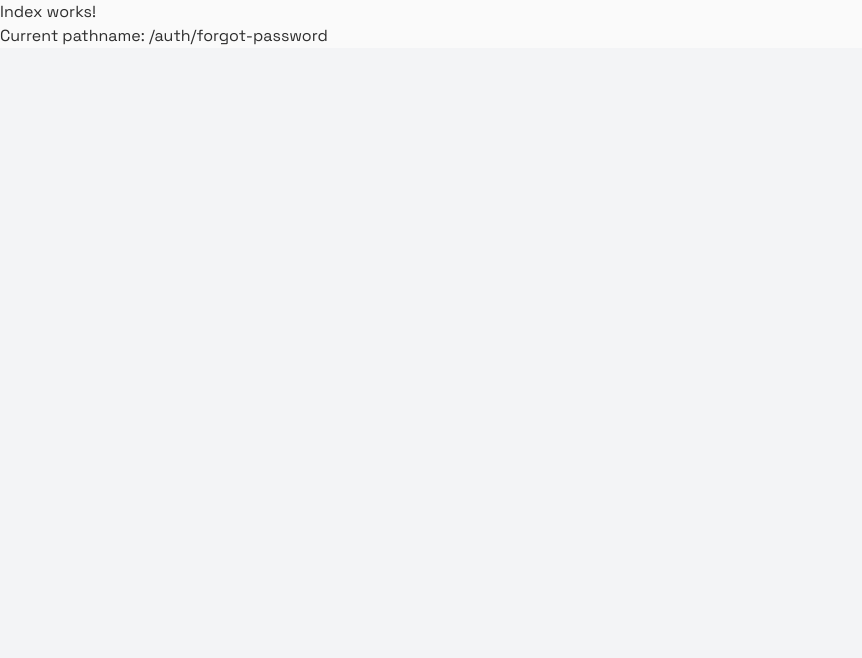
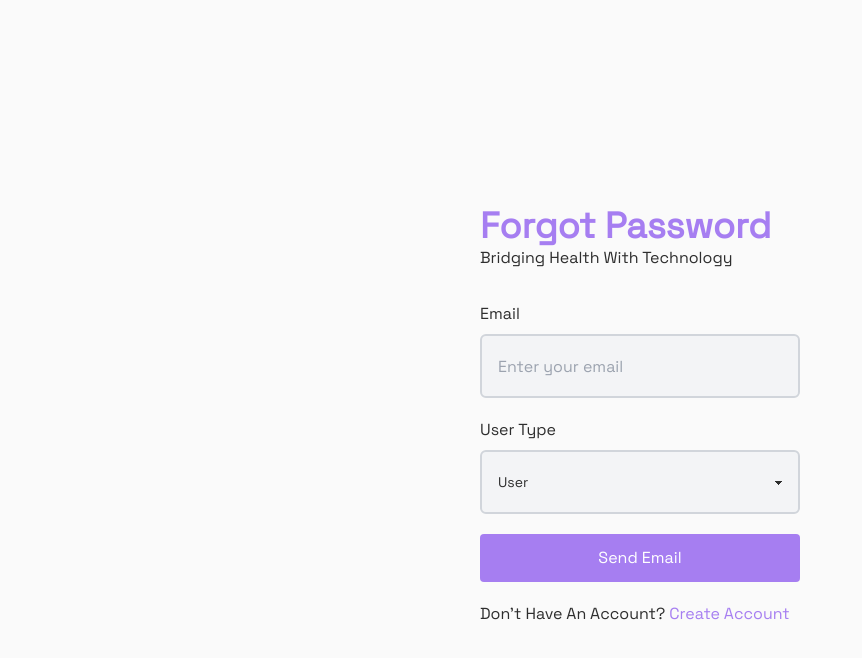
Before and after one commit to Adedoyin-Emmanuel/caresync, a Next.js app: page /auth/forgot-password in a window 1280 px wide. Shown: the top 658 px of the page, without its empty margins (0-862 px from the left). Built offline with nearby package versions, Linux system fonts and the light colour scheme; no server answers.

Commit message:
Feat: Added password reset, email verification, confirm password feature

```diff
--- a/app/auth/forgot-password/page.tsx
+++ b/app/auth/forgot-password/page.tsx
@@ -1,18 +1,104 @@
+"use client";
+import Button from "@/app/components/Button";
+import Input from "@/app/components/Input";
+import Loader from "@/app/components/Loader";
+import Text from "@/app/components/Text";
+import { useForgotPasswordMutation } from "@/app/store/slices/user.slice";
+import Link from "next/link";
+import { useRouter } from "next/navigation";
+import React, { useState } from "react";
+import toast from "react-hot-toast";
 
-"use client"
-import React from "react";
-import { useRouter, usePathname } from "next/navigation";
+const ForgotPassword = () => {
+  const [formData, setFormData] = useState({
+    email: "",
+    userType: "user",
+  });
 
+  const handleInputChange = (e: React.FormEvent<HTMLFormElement> | any) => {
+    const { name, value } = e.target;
+    setFormData({ ...formData, [name]: value });
+  };
 
-const Index = () => {
-    const pathname = usePathname();
+  const [forgotPassword, { isLoading }] = useForgotPasswordMutation();
+  const router = useRouter();
 
-    return (
-        <div>
-            <h1>Index works!</h1>
-            <p>Current pathname: {pathname}</p>
-        </div>
-    );
-}
+  const handleForgotPassword = async (e: React.FormEvent<HTMLFormElement>) => {
+    e.preventDefault();
+    try {
+      //
+      const response: any = await forgotPassword(formData);
+      if (response.data) {
+          toast.success(response.data.message);
+          router.push("/auth/reset-password");
+      } else {
+        toast.error(response.error.data.message);
+      }
+    } catch (error: any) {
+      toast.error(error?.data?.message || error.error || error?.data);
+    }
+  };
+  return (
+    <section className="w-screen h-screen flex items-center justify-center">
+      {isLoading && <Loader />}
+      <form
+        className="w-11/12 md:w-1/2 xl:w-1/4"
+        onSubmit={(e) => {
+          handleForgotPassword(e);
+        }}
+      >
+        <section className="header-section my-8">
+          <h3 className="text-4xl capitalize font-bold text-secondary">
+            forgot password
+          </h3>
+          <Text>bridging health with technology</Text>
+        </section>
 
-export default Index;
+        <section className="my-4 mb-5">
+          <label htmlFor="email" className="text-md block my-2">
+            Email
+          </label>
+          <Input
+            type="email"
+            name="email"
+            placeholder="Enter your email"
+            value={formData.email}
+            onChange={handleInputChange}
+          />
+        </section>
+        <section className="my-4 mb-5">
+          <label htmlFor="signupAs" className="text-md block my-2">
+            User Type
+          </label>
+          <select
+            className="select border-2 border-gray-300 focus:outline-none rounded-md w-full h-16"
+            name="userType"
+            value={formData.userType}
+            onChange={handleInputChange}
+          >
+            <option value="user">User</option>
+            <option value="hospital">Hospital</option>
+          </select>
+        </section>
+
+        <section className="my-4 mb-5 w-full">
+          <Button disabled={isLoading}>send email</Button>
+        </section>
+
+        <section>
+          <Text className="inline">
+            don't have an account?
+            <Link
+              className="capitalize text-secondary px-1"
+              href={"/auth/signup"}
+            >
+              create account
+            </Link>
+          </Text>
+        </section>
+      </form>
+    </section>
+  );
+};
+
+export default ForgotPassword;
--- a/app/auth/login/page.tsx
+++ b/app/auth/login/page.tsx
@@ -123,12 +123,18 @@ const Login = () => {
 
         <section>
           <Text className="inline">
-            don't have an account?
+            no account?
             <Link
               className="capitalize text-secondary px-1"
               href={"/auth/signup"}
             >
               create account
+            </Link>
+            <Link
+              className="capitalize text-secondary px-1"
+              href={"/auth/forgot-password"}
+            >
+              Forgot Password
             </Link>
           </Text>
         </section>
--- /dev/null
+++ b/app/auth/reset-password/page.tsx
@@ -0,0 +1,83 @@
+"use client";
+import Button from "@/app/components/Button";
+import Input from "@/app/components/Input";
+import Loader from "@/app/components/Loader";
+import Text from "@/app/components/Text";
+import { useResetPasswordMutation } from "@/app/store/slices/user.slice";
+import { useRouter, useSearchParams } from "next/navigation";
+import React, { useState } from "react";
+import toast from "react-hot-toast";
+
+const ResetPassword = () => {
+  const searchParams = useSearchParams();
+
+  const userType = searchParams.get("userType");
+  const token = searchParams.get("token");
+
+  const [formData, setFormData] = useState({
+    password: "",
+    userType,
+    token,
+  });
+
+  const handleInputChange = (e: React.FormEvent<HTMLFormElement> | any) => {
+    const { name, value } = e.target;
+    setFormData({ ...formData, [name]: value });
+  };
+
+  const [resetPassword, { isLoading }] = useResetPasswordMutation();
+  const router = useRouter();
+
+  const handlePasswordReset = async (e: React.FormEvent<HTMLFormElement>) => {
+    e.preventDefault();
+    try {
+      //
+      const response: any = await resetPassword(formData);
+      if (response.data) {
+          toast.success(response.data.message);
+          router.push("/auth/login");
+      } else {
+          toast.error(response.error.data.message);
+      }
+    } catch (error: any) {
+      toast.error(error?.data?.message || error.error || error?.data);
+    }
+  };
+  return (
+    <section className="w-screen h-screen flex items-center justify-center">
+      {isLoading && <Loader />}
+      <form
+        className="w-11/12 md:w-1/2 xl:w-1/4"
+        onSubmit={(e) => {
+          handlePasswordReset(e);
+        }}
+      >
+        <section className="header-section my-8">
+          <h3 className="text-4xl capitalize font-bold text-secondary">
+            reset password
+          </h3>
+          <Text>bridging health with technology</Text>
+        </section>
+
+        <section className="my-4 mb-5">
+          <label htmlFor="password" className="text-md block my-2">
+            New Password
+          </label>
+          <Input
+            type="password"
+            name="password"
+            placeholder="Enter your new password"
+            value={formData.password}
+            onChange={handleInputChange}
+          />
+        </section>
+
+        <section className="my-4 mb-5 w-full">
+          <Button disabled={isLoading}>Reset password</Button>
+        </section>
+      </form>
+    </section>
+  );
+};
+
+export default ResetPassword;
--- a/app/hospital/appointments/[appointmentId]/page.tsx
+++ b/app/hospital/appointments/[appointmentId]/page.tsx
@@ -161,8 +161,7 @@ const Appointment = ({ params }: { params: { appointmentId: string } }) => {
           <Loader />
         ) : isError ||
           cancelAppointmentError ||
-          deleteAppointmentError ||
-          Object?.keys(userSpecificAppointmentInfo!).length === 0 ? (
+          deleteAppointmentError ? (
           <section className="w-full flex items-center flex-col ">
             <Text className="my-5">Couldn't get appointment details 😥</Text>
             <section className="my-5">
--- a/app/store/slices/user.slice.ts
+++ b/app/store/slices/user.slice.ts
@@ -140,7 +140,6 @@ const userSlice = createSlice({
       localStorage.setItem("userDashboardInfo", JSON.stringify(action.payload));
     },
 
-
     // all appointment information this is for not specific for a user or hospital
     saveAppointmentInfo: (state, action) => {
       state.userAppointmentInfo = action.payload;
@@ -271,17 +270,17 @@ export const userApiCall = apiSlice.injectEndpoints({
       },
     }),
 
-    confirmEmail: builder.query({
+    forgotPassword: builder.mutation({
       query: (data) => ({
-        url: `${AUTH_URL}/confirm-email`,
-        method: "GET",
+        url: `${AUTH_URL}/forgot-password`,
+        method: "POST",
         data: data,
       }),
     }),
 
-    forgotPassword: builder.mutation({
+    resetPassword: builder.mutation({
       query: (data) => ({
-        url: `${AUTH_URL}/forgot-password`,
+        url: `${AUTH_URL}/reset-password`,
         method: "POST",
         data: data,
       }),
@@ -525,11 +524,16 @@ export const userApiCall = apiSlice.injectEndpoints({
 export const {
   useLoginMutation,
   useLogoutMutation,
+
   useVerifyEmailQuery,
-  useConfirmEmailQuery,
   useForgotPasswordMutation,
+  useResetPasswordMutation,
+
+
   useRegisterUserMutation,
   useRegisterHospitalMutation,
+
+
   useUpdateUserMutation,
   useUpdateHospitalMutation,
   useGetAllUsersQuery,
--- a/app/user/appointments/[appointmentId]/page.tsx
+++ b/app/user/appointments/[appointmentId]/page.tsx
@@ -220,8 +220,7 @@ const Appointment = ({ params }: { params: { appointmentId: string } }) => {
           <Loader />
         ) : isError ||
           cancelAppointmentError ||
-          deleteAppointmentError ||
-          Object?.keys(userSpecificAppointmentInfo!).length === 0 ? (
+          deleteAppointmentError  ? (
           <section className="w-full flex items-center flex-col ">
             <Text className="my-5">Couldn't get appointment details 😥</Text>
             <section className="my-5">
--- a/app/user/settings/page.tsx
+++ b/app/user/settings/page.tsx
@@ -21,6 +21,8 @@ import { FaKey } from "react-icons/fa";
 import { FiLogOut } from "react-icons/fi";
 import { MdVerified } from "react-icons/md";
 import { useDispatch } from "react-redux";
+import Loader from "@/app/components/Loader";
+
 
 const Settings = () => {
   const { userDashboardInfo } = useAppSelector((state) => state.user);
@@ -30,7 +32,7 @@ const Settings = () => {
   const dispatch = useDispatch();
   const [skip, setSkip] = useState<boolean>(true);
   const email = userDashboardInfo?.email;
-  const { data, isError } = useVerifyEmailQuery(email, { skip });
+  const { data, isError, isLoading } = useVerifyEmailQuery(email, { skip });
   const verificationRef = useRef<HTMLDialogElement | any>(null);
 
   const handleLogoutClick = async () => {
@@ -67,6 +69,7 @@ const Settings = () => {
       console.log(data);
       if (data.message) {
         toast.success(data.message);
+         verificationRef?.current.closeModal();
       } else {
         toast.error("An error occured");
       }
@@ -78,6 +81,9 @@ const Settings = () => {
 
   return (
     <div className="w-screen h-screen bg-zinc-50">
+      {isLoading ? (
+        <Loader />
+      ) : (
         <SidebarLayout>
           <section className="appointments my-5">
             <h3 className="font-bold text-2xl capitalize text-accent">
@@ -108,7 +114,9 @@ const Settings = () => {
                   <section className="user-info">
                     <h3 className="font-bold capitalize flex items-center gap-x-1">
                       {userDashboardInfo?.name}
-                    <span>{userDashboardInfo?.isVerified && <Verified />}</span>
+                      <span>
+                        {userDashboardInfo?.isVerified && <Verified />}
+                      </span>
                     </h3>
                     <Text className="text-sm font-bold" noCapitalize={true}>
                       @{userDashboardInfo?.username}
@@ -209,6 +217,7 @@ const Settings = () => {
             </section>
           </section>
         </SidebarLayout>
+      )}
     </div>
   );
 };
--- a/middleware.ts
+++ b/middleware.ts
@@ -10,8 +10,9 @@ export function middleware(request: NextRequest) {
   const isPublicPath =
     path === "/auth/login" ||
     path === "/auth/signup" ||
-    path === "/auth/forgotpassword" ||
-    path === "/";
+    path === "/auth/forgot-password" ||
+    path === "/auth/verified" ||
+    path === "/auth/reset-password";
 
   const token = request.cookies.get("refreshToken")?.value || null;
   const tokenData: any = token ? jwt.decode(token) : null;
```
Also changed, not shown: app/components/AppHeader/index.tsx (+3 -9 lines), app/components/Modal/index.tsx (+18 -7 lines). Lines whose indentation alone changed are shown as unchanged.
